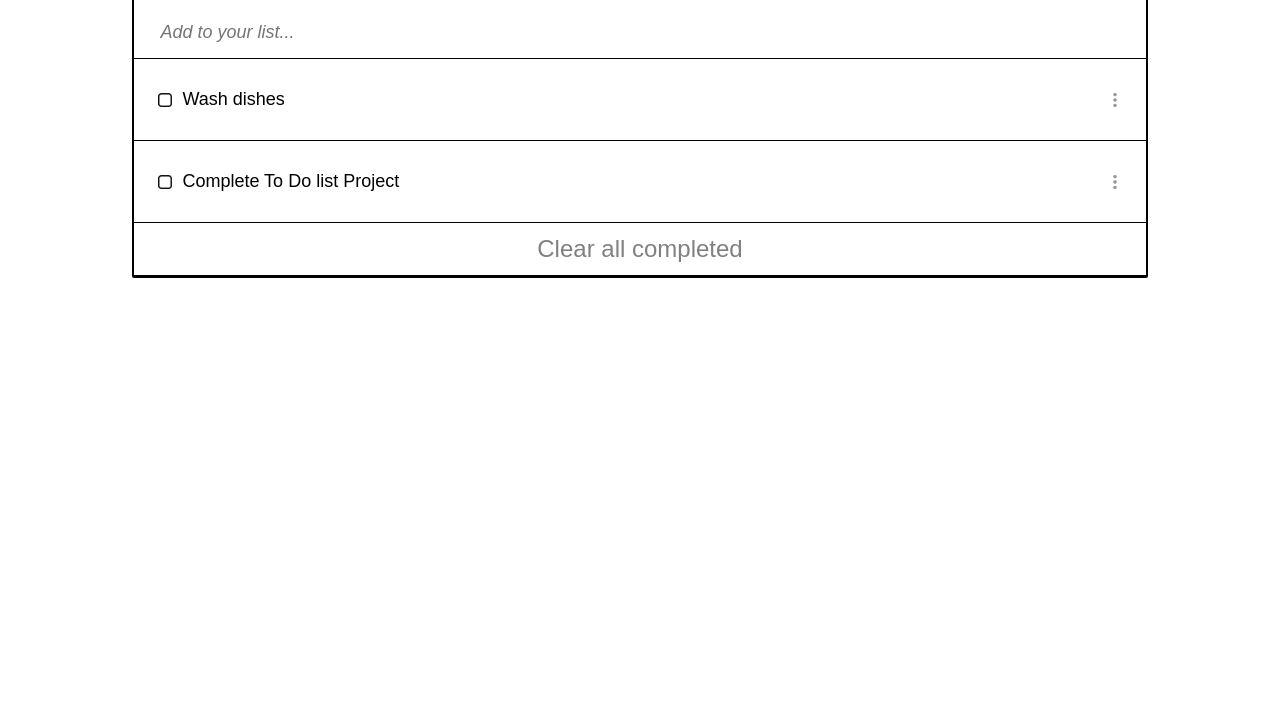
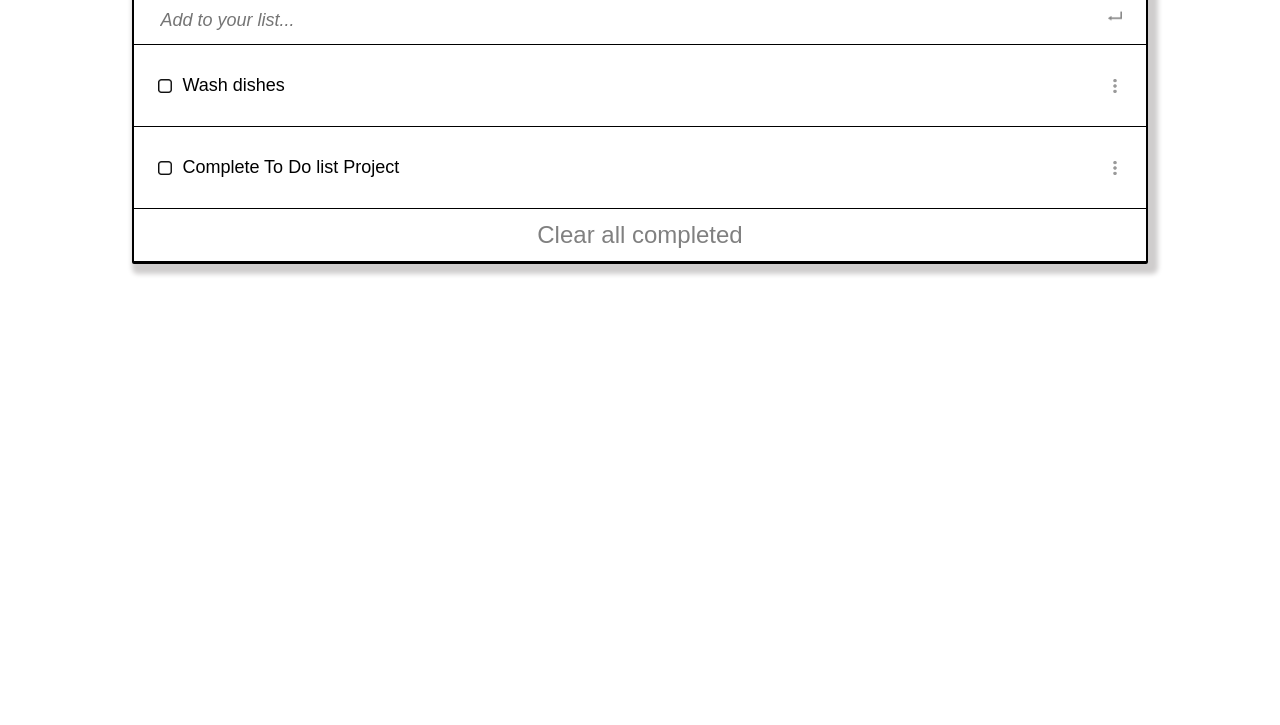
Before and after one commit to Santiago220991/To-Do-List, a website built with webpack: page src/index.html in a window 1280 px wide. Shown: the part 75-800 px from the top of the page. Built offline with nearby package versions, Linux system fonts and the light colour scheme.

Commit message:
Add enter icon and shadow box to tasks container

```diff
--- a/src/index.html
+++ b/src/index.html
@@ -9,7 +9,7 @@
 <body>
     <div class="to-do-container">
     <div class="title">Today's To Do <img></div>
-    <div class="text-input"><input placeholder="Add to your list..."></div>
+    <div class="text-input"><input placeholder="Add to your list..."><img></div>
     <div class="tasks"></div>
     <div class="button"><a>Clear all completed</a></div>
 </div>
--- a/src/index.js
+++ b/src/index.js
@@ -2,8 +2,11 @@ import './styles.css';
 import checkboxicon from "./empty_checkbox_img.png"
 import editincon from "./edit_icon_img.png"
 import refreshicon from "./refresh_icon_img.png"
+import entericon from "./enter_icon_img.png"
+
 
 const refrescontainer=document.querySelector(".title img")
+const entercontainer=document.querySelector(".text-input img")
 const taskcontainer=document.querySelector(".tasks")
 
 let taskarr=[
@@ -20,7 +23,7 @@ let taskarr=[
 ]
 
 refrescontainer.src=refreshicon
-
+entercontainer.src=entericon
 let storagedtasks=()=>{
 taskarr.forEach(element=>{taskcontainer.innerHTML+=`<div class="tasks-item" id="${element.index}">
 <div class="tasks-item-start"><img class="checkboxicon" src="${checkboxicon}" alt="checkbox icon">
--- a/src/styles.css
+++ b/src/styles.css
@@ -10,6 +10,7 @@ body{
   border-radius: 2px;
   border: solid black 2px;
   font-size: 32px;
+  box-shadow: 5px 5px 5px 5px rgb(207, 205, 205);
 }
 
 .to-do-container > *{
@@ -30,12 +31,22 @@ body{
   width: 14px;
   height: 14px;
 }
+
+.text-input{
+  display: flex;
+  justify-content: space-between;
+}
+
 .text-input input{
   border: none;
   font-style: italic;
   font-size: 18px;
 }
 
+.text-input img{
+  width: 14px;
+  height: 14px;
+}
 .tasks{
   padding-left: 0;
   padding-right: 0;
```
Also changed, not shown: dist/67b4d2c7b1cc840d5edb.png (added), dist/index.html, dist/index.js, src/enter_icon_img.png (added).
